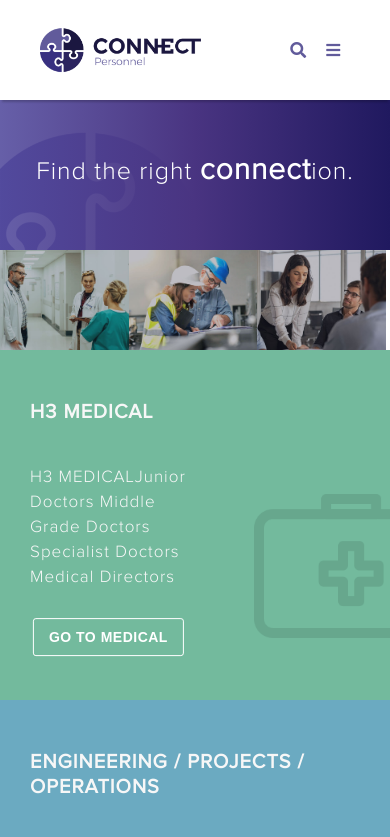
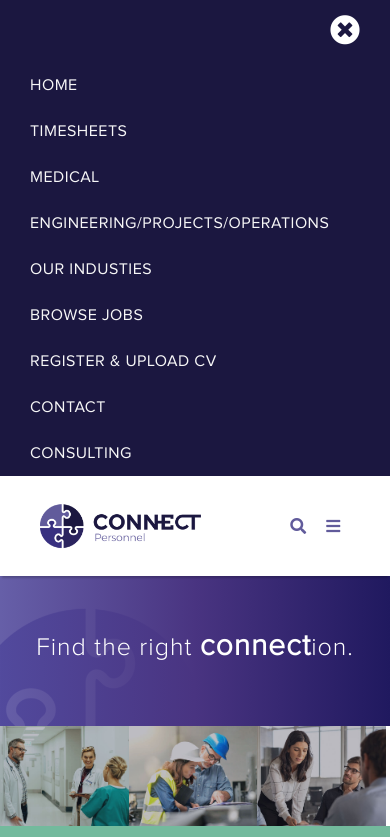
Before and after one commit to porosh2002/Glitch, a plain HTML site: page index.html in a window 390 px wide. Shown: the top 837 px of the page. Drawn offline with nearby package versions, Linux system fonts and the light colour scheme.

Commit message:
menu for mobile 1.0.0

```diff
--- a/JavaScript/main.js
+++ b/JavaScript/main.js
@@ -1,25 +1,25 @@
-const BTN = document.getElementById('SearchBTN');
-const ShortSearch = document.getElementById('Search');
-const ShortSearch_Mobile = document.getElementById('mobileSEarchIcon');
-const ShortSearchBTN = document.getElementById('SearchBTN_');
-BTN.addEventListener('click', () => {
-    ShortSearch.classList.toggle('None')
-})
-ShortSearchBTN.addEventListener('click', () => {
-    ShortSearch.classList.toggle('None')
-})
-ShortSearch_Mobile.addEventListener('click', () => {
-    ShortSearch.classList.toggle('None')
-})
-$('.owl-carousel').owlCarousel({
-    loop: true,
-    center:true,
-    responsive:{
-        300:{
-            items:1
-        },
-        900:{
-            items:3
-        }
-    }
-})
+const BTN = document.getElementById("SearchBTN");
+const ShortSearch = document.getElementById("Search");
+const ShortSearch_Mobile = document.getElementById("mobileSEarchIcon");
+const ShortSearchBTN = document.getElementById("SearchBTN_");
+BTN.addEventListener("click", () => {
+  ShortSearch.classList.toggle("None");
+});
+ShortSearchBTN.addEventListener("click", () => {
+  ShortSearch.classList.toggle("None");
+});
+ShortSearch_Mobile.addEventListener("click", () => {
+  ShortSearch.classList.toggle("None");
+});
+$(".owl-carousel").owlCarousel({
+  loop: true,
+  center: true,
+  responsive: {
+    300: {
+      items: 1,
+    },
+    900: {
+      items: 3,
+    },
+  },
+});
--- a/Styles/main.css
+++ b/Styles/main.css
@@ -18,7 +18,7 @@
 }
 /* Button */
 @media screen and (min-width: 900px) {
-  .mobileSearchShort{
+  .mobileSearchShort {
     display: none;
   }
   .secoundMenuBtn {
@@ -224,7 +224,7 @@
   background-size: cover;
 }
 @media screen and (min-width: 900px) {
-  .cgc,
+  .mobileMenu,.cgc,
   .footer-m {
     display: none;
   }
@@ -479,18 +479,19 @@
   .shortSearch {
     padding: 0px 15px 5px 15px;
     background-color: #756fac;
-    border-radius:2px;
+    border-radius: 2px;
     position: absolute;
     z-index: 99999;
     position: fixed;
     right: 110px;
     top: 72px;
   }
-  select,option{
+  select,
+  option {
     font-weight: bold;
-    letter-spacing:.5px;
+    letter-spacing: 0.5px;
     font-family: "Proxima Nova";
-    font-size: 15px ;
+    font-size: 15px;
   }
   .mobile {
     display: none;
@@ -728,25 +729,25 @@
   }
   /* Short Search Mobile */
   .shortSearch {
-    display:block;
+    display: block;
     background-color: #756fac;
     position: absolute;
     z-index: 99999;
     position: fixed;
-    width:100%;
+    width: 100%;
     top: 100px;
-    padding-bottom:10px;
+    padding-bottom: 10px;
   }
   .Short-keyword-s {
     font-size: 13px;
     padding: 15px 15px;
     outline: none;
-    width:85%;
+    width: 85%;
     border: none;
     font-weight: 600;
     color: #29303b;
     display: block;
-    margin:10px auto;
+    margin: 10px auto;
     border-radius: 2px;
     appearance: none;
     background-color: #fff;
@@ -755,15 +756,47 @@
     background: url("../Images/up-and-down.png") no-repeat left 94.5%
       center/15px 15px;
   }
-  select option{
+  select option {
     color: #1b1740;
   }
+  /* mobileMenu */
+
+
+
+.mobileMenu{
+  background-color:#1b1740;
+}
+.mobileMenu ul li{
+  list-style-type:none;
+  padding:15px 30px;
+}
+.mobileMenu ul li:hover{
+  list-style-type:none;
+  background-color:#6baac1;
+}
+.mobileMenu ul li a{
+color: #f7f7f7;
+/* font-weight: 600; */
+font-size:16px;
+letter-spacing:.5px;
+text-decoration: none;
+}
+.timesMenu{
+  color: #fff;
+  font-size:30px;
+text-align: right;
+padding:30px;
+}
+.timesMenu:hover{
+  background-color:#1b1740 !important;
+}
+
 
 }
 .SearchBTN-srt {
   display: block;
   margin: 10px auto;
-  padding: 10px 15px;
+  padding: 10px 0px 10px 15px;
   font-size: 13px;
   font-weight: 600;
   background-color: transparent;
--- a/index.html
+++ b/index.html
@@ -16,6 +16,21 @@
 </head>
 
 <body>
+  <!-- Mobile Menu -->
+  <div class="mobileMenu">
+    <ul>
+      <li class="timesMenu"><i class="fas fa-times-circle"></i></li>
+      <li><a href="#">HOME</a></li>
+      <li><a href="#">TIMESHEETS</a></li>
+      <li><a href="#">MEDICAL</a></li>
+      <li><a href="#">ENGINEERING/PROJECTS/OPERATIONS</a></li>
+      <li><a href="#">OUR INDUSTIES</a></li>
+      <li><a href="#">BROWSE JOBS</a></li>
+      <li><a href="#">REGISTER & UPLOAD CV</a></li>
+      <li><a href="#">CONTACT</a></li>
+      <li><a href="#">CONSULTING</a></li>
+    </ul>
+  </div>
   <!-- Short Search -->
   <div class="pc-dev">
     <div id="Search" class="shortSearch None">
```
